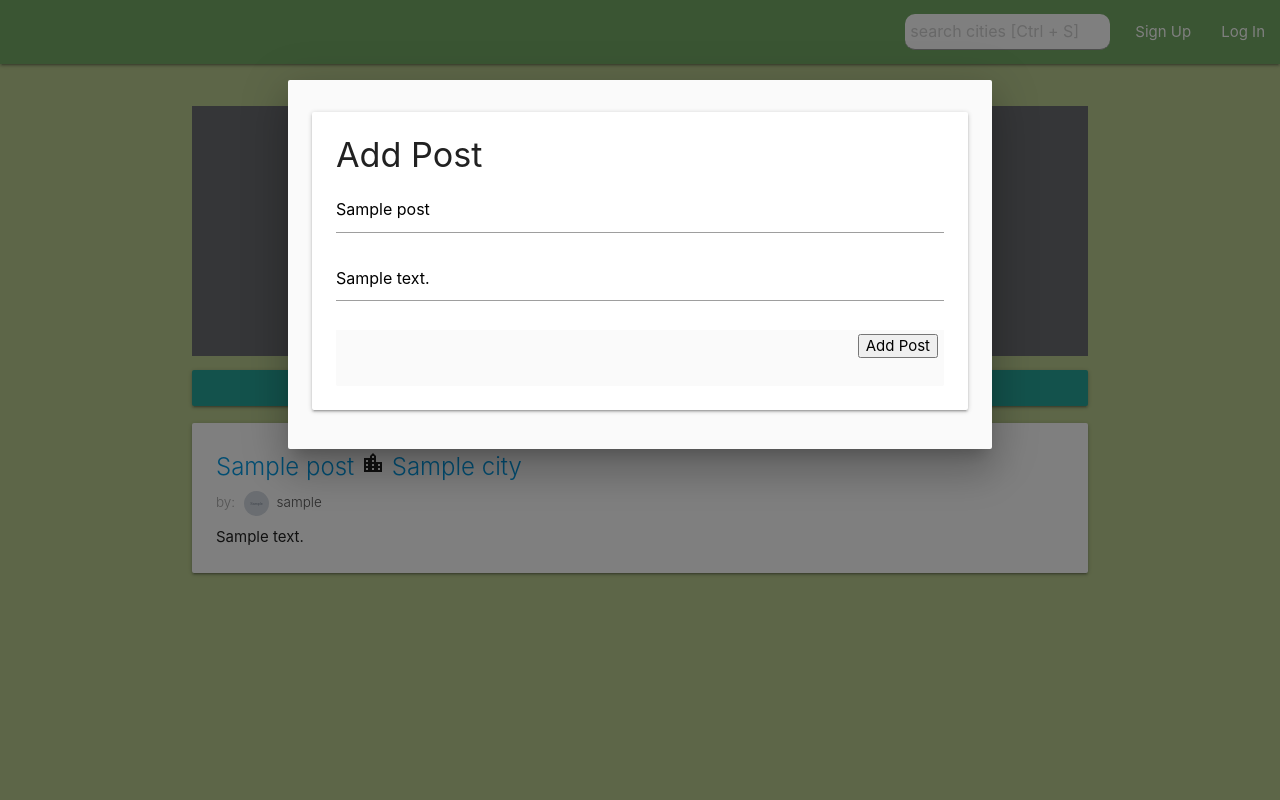
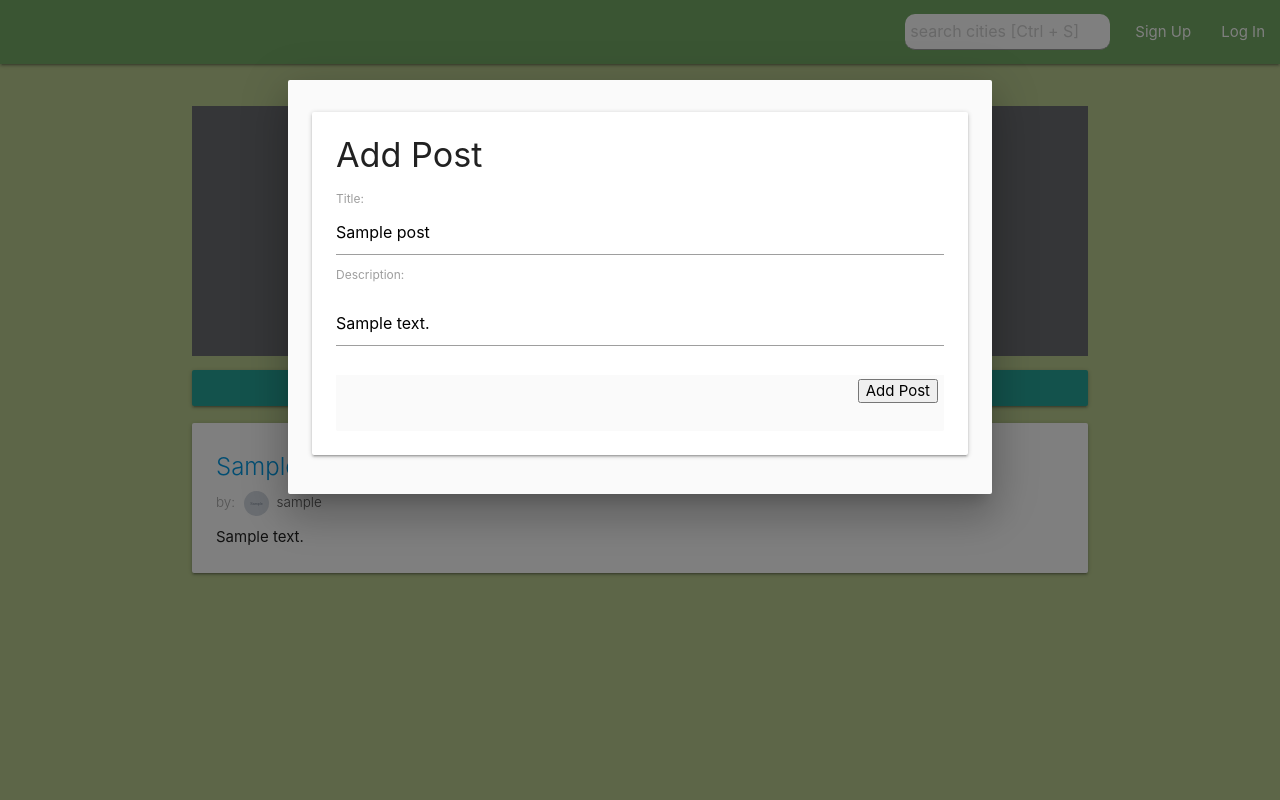
Before and after one commit to r-mckeith/WayfarerV2, a Django app: template main_app/templates/cities/show.html in a window 1280 px wide, after a click on "ADD POST". Run offline with Django 3.2, Linux system fonts and the light colour scheme; the template is opened without the code that fills it: values that come from a table or form of the project are taken from there, others are empty; tables that the repository leaves empty hold one stand-in row (values such as "Sample post"); grey boxes marked "Sample" are stand-in pictures; some web fonts are replaced.

Commit message:
add title and body labels to add post

```diff
--- a/main_app/templates/partials/add_post.html
+++ b/main_app/templates/partials/add_post.html
@@ -6,7 +6,9 @@
         <h4>Add Post</h4>
         <form action="{% url 'post_new' %}" method="POST">
           {% csrf_token %}
+          <label for="title">Title:</label>
           <input type="text" value="{{ post.title }}" name="title" maxlength="200" required>
+          <label for="body">Description:</label>
           <div class="input-field">
             <textarea class="materialize-textarea" id="new-body" type="text" name="body" data-length="500" maxlength="500" required>{{ post.body }}</textarea>
           </div>
```
